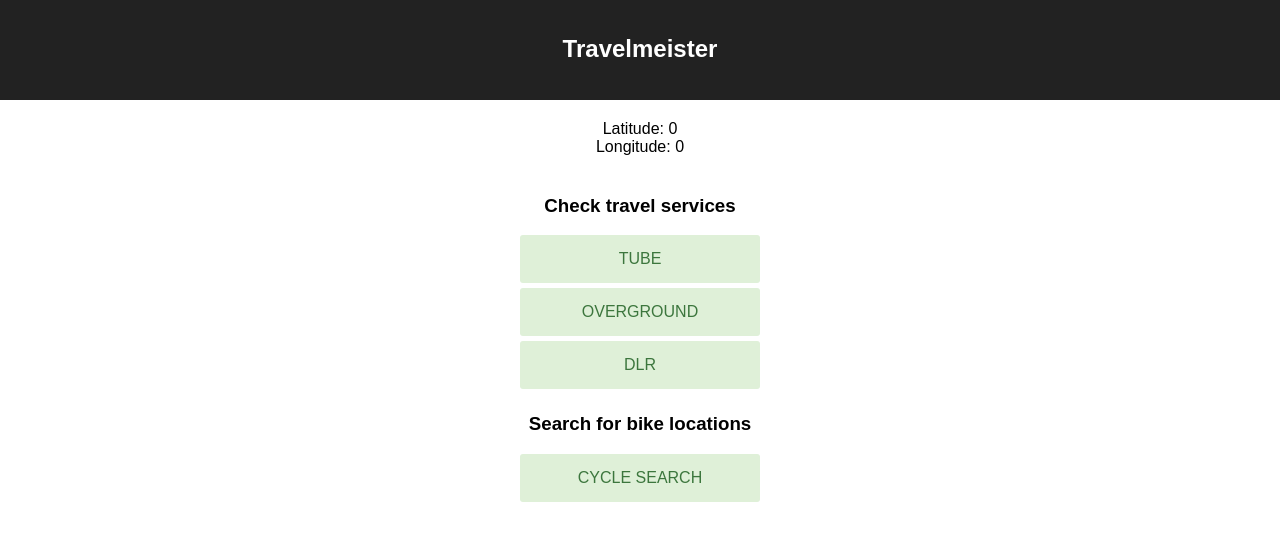
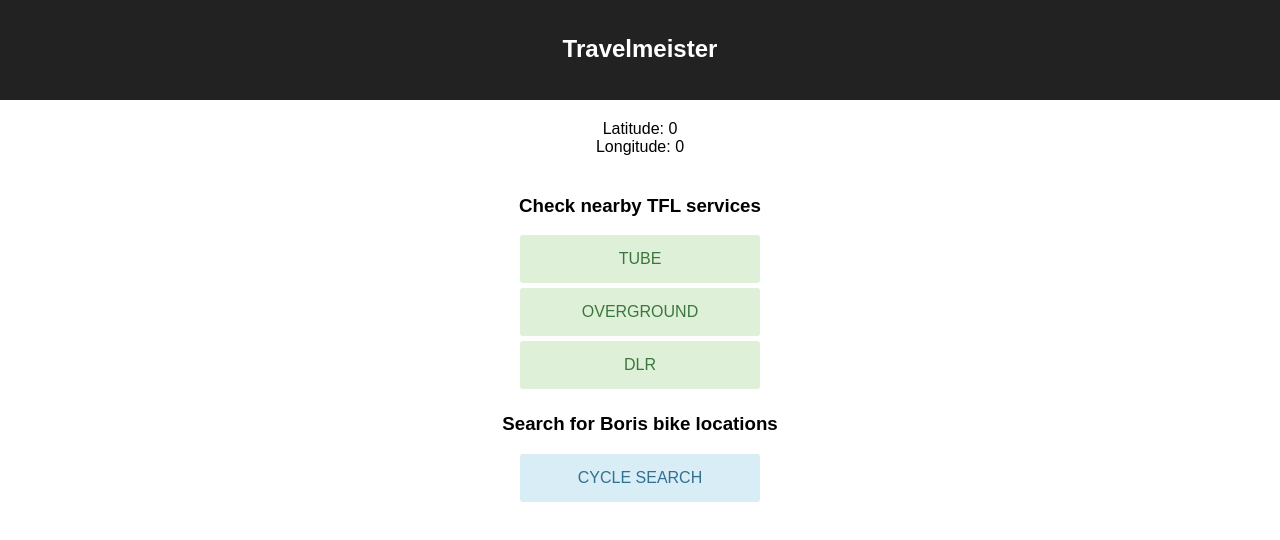
Before and after one commit to domwlkr/travelmeister, a React (Create React App) app: page / in a window 1280 px wide. Shown: the top 540 px of the page. Built offline with nearby package versions, Linux system fonts and the light colour scheme; no server answers.

Commit message:
Added warning class to status boxes

```diff
--- a/src/components/IconLink/icon-link.css
+++ b/src/components/IconLink/icon-link.css
@@ -15,6 +15,11 @@
     color: #a94442;
 }
 
+.icon-link.info {
+    background-color: #d9edf7;
+    color: #31708f;
+}
+
 .warning i {
     border: 2px solid #a94442;
     border-radius: 50%;
--- a/src/components/StatusBox/index.js
+++ b/src/components/StatusBox/index.js
@@ -2,13 +2,17 @@
 import PropTypes from 'prop-types';
 import './status-box.css';
 
-const StatusBox = ({ disruptions, loading, mode }) => {
+const StatusBox = ({ disruptions, loading, mode, services }) => {
+    const modeStatus = services.filter(service => (
+        service.mode === mode
+    ));
+
     const statuses = disruptions.map((disruption, i) => (
         <div className="status" key={disruption}>{disruption[i].description}</div>
     ));
 
     return (
-        <div className={`status-box ${loading ? 'loading' : ''}`}>
+        <div className={`status-box ${loading ? 'loading' : ''} ${modeStatus[0].disruptions ? 'warning' : ''}`}>
             <span className="message">Getting {mode} status...</span>
             <div className="statuses">
                 <h3>{mode} status</h3>
@@ -22,6 +26,7 @@
     disruptions: PropTypes.array.isRequired,
     loading: PropTypes.bool.isRequired,
     mode: PropTypes.string.isRequired,
+    services: PropTypes.array.isRequired,
 };
 
 export default StatusBox;
--- a/src/containers/Home/index.js
+++ b/src/containers/Home/index.js
@@ -20,13 +20,13 @@
         <Layout routeClass="home">
             <GeoLocator />
 
-            <h3>Check travel services</h3>
+            <h3>Check nearby TFL services</h3>
             <List>
                 {links}
             </List>
 
-            <h3>Search for bike locations</h3>
-            <Link to="/cycle-search" className="icon-link">Cycle search</Link>
+            <h3>Search for Boris bike locations</h3>
+            <Link to="/cycle-search" className="icon-link info">Cycle search</Link>
         </Layout>
     );
 };
--- a/src/containers/Service/index.js
+++ b/src/containers/Service/index.js
@@ -41,6 +41,7 @@
                   disruptions={this.props.disruptions}
                   loading={this.props.loadingDisruptions}
                   mode={this.props.match.params.id}
+                  services={this.props.services}
                 />
                 <Stations
                   stations={this.props.stations}
@@ -61,6 +62,7 @@
     loadingStations: PropTypes.bool.isRequired,
     location: PropTypes.object.isRequired,
     match: PropTypes.object.isRequired,
+    services: PropTypes.array.isRequired,
 };
 
 const mapStateToProps = state => ({
@@ -69,6 +71,7 @@
     location: state.locationReducer,
     loadingDisruptions: state.disruptionsReducer.loading,
     loadingStations: state.stationsReducer.loading,
+    services: state.servicesReducer.services,
 });
 
 const mapDispatchToProps = dispatch => ({
```
